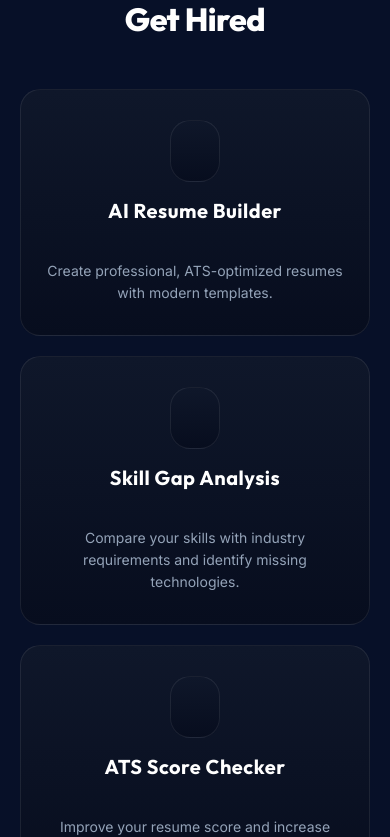
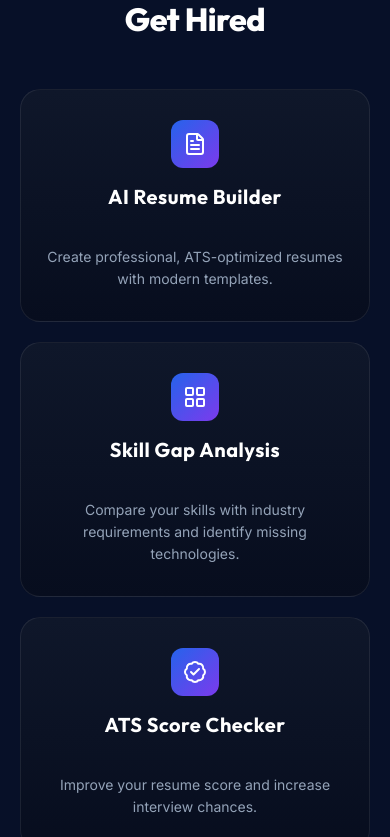
Before and after one commit to kottivada-thomas-praveen/RESUME_BUILDER_AND_SKILL_GAP_ANALYZER, a React (Vite) app: page / in a window 390 px wide. Shown: the part 1187-2024 px from the top of the page. Built offline with nearby package versions, Linux system fonts and the light colour scheme; no server answers.

Commit message:
fixed api based url's

```diff
--- a/src/pages/featuressection/Featuressection.css
+++ b/src/pages/featuressection/Featuressection.css
@@ -26,7 +26,7 @@
   gap: 30px;
 }
 
-.boxes div {    /* individual card */
+.boxes > div {    /* individual card */
   cursor: pointer;
   padding: 40px 30px;
   border: 1px solid rgba(255, 255, 255, 0.08);
@@ -43,7 +43,7 @@
   min-height: 300px;
 }
 
-.boxes div:hover {
+.boxes > div:hover {
   transform: translateY(-8px);
   border-color: rgba(59, 130, 246, 0.4);
   box-shadow: 0 20px 40px rgba(37, 99, 235, 0.15);
@@ -62,7 +62,7 @@
   transition: transform 0.3s ease;
 }
 
-.boxes div:hover .icon-cont {
+.boxes > div:hover .icon-cont {
   transform: scale(1.1);
 }
 
@@ -103,7 +103,7 @@ i {
     gap: 20px;
   }
 
-  .boxes div {
+  .boxes > div {
     min-height: auto;
     padding: 30px 24px;
   }
--- a/src/pages/login/Login.tsx
+++ b/src/pages/login/Login.tsx
@@ -1,25 +1,3 @@
-// import "./Login.css";
-// import { Mail, Lock, Form } from "lucide-react";
-// import {Email, Password,SecurityShield} from "lucide-react"
-
-// const Login = () => {
-//   return (
-//     <div className="login-page">
-//       <div className="left-side">
-//         <h1>rbsga</h1><br />
-//         <h1>Welcome Back!</h1><br />
-//         <h2>Sign in to continue to your account and explore more</h2>
-//         <img src="src\assets\undraw_remote-worker_0l91.svg" alt="" />
-
-//       </div>
-//       <div className="right-side"></div>
-//     </div>
-//   );
-// };
-
-// export default Login;
-
-
 import React, { useState } from "react";
 import { useNavigate } from "react-router-dom";
 import Api from "../../api/Api";
@@ -94,7 +72,7 @@ const Login = () => {
 
     if (forgotStep === 1) {
       try {
-        const response = await Api.post("/auth/forgot-password", { email: forgotEmail });
+        await Api.post("/auth/forgot-password", { email: forgotEmail });
         setForgotLoading(false);
         setForgotSuccess("We found the account! A secure OTP reset token has been generated.");
         // Transition to Step 2
```
Also changed, not shown: 2 other files (tests, documents, lock files or other folders).
